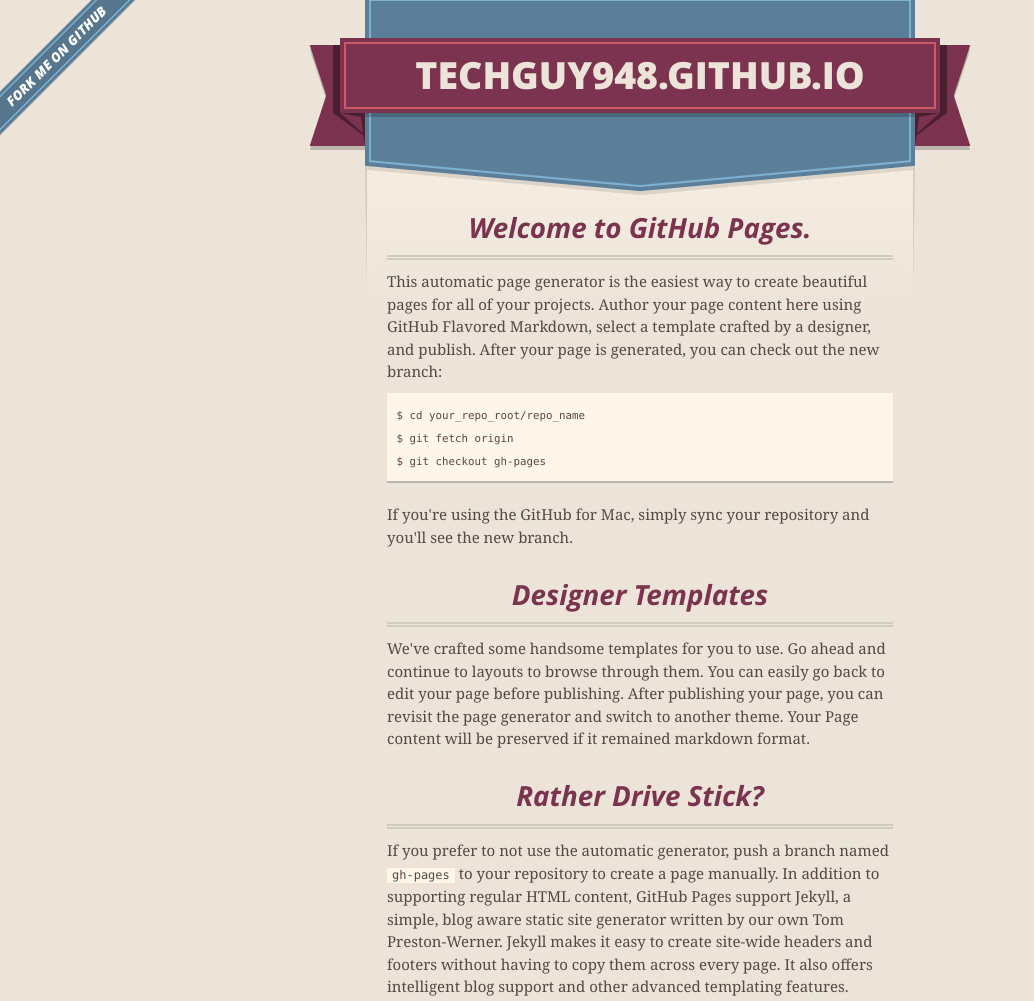
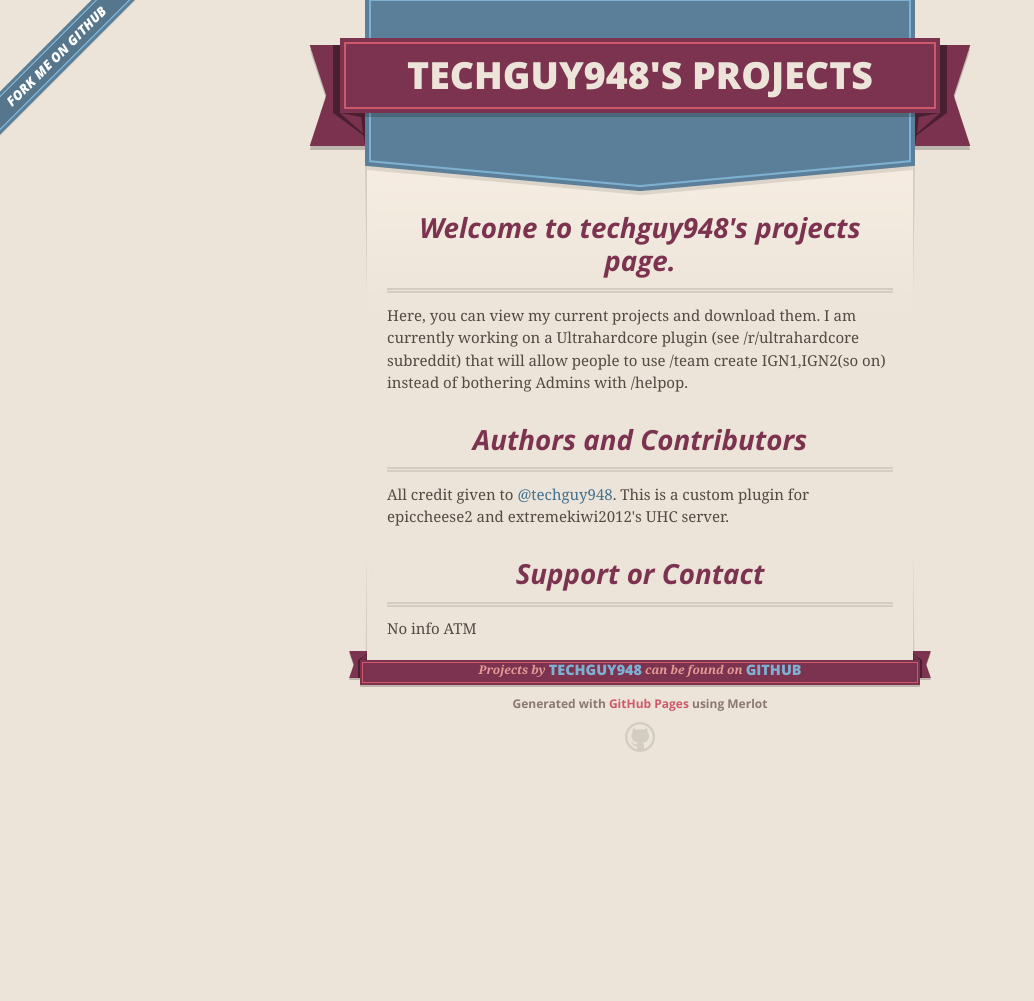
Before and after one commit to techguy948/techguy948.github.io, a plain HTML site: page index.html in a window 1280 px wide. Shown: the top 1001 px of the page, without its empty margins (0-1034 px from the left). After the commit the page ends 800 px from the top, so only its background shows below. Drawn offline with nearby package versions, Linux system fonts and the light colour scheme.

Commit message:
Replace master branch with page content via GitHub

```diff
--- a/index.html
+++ b/index.html
@@ -17,7 +17,7 @@
         $('#main_content').headsmart()
       })
     </script>
-    <title>Techguy948.github.io by techguy948</title>
+    <title>techguy948&#39;s projects by techguy948</title>
   </head>
 
   <body>
@@ -27,7 +27,7 @@
       <header>
         <span class="ribbon-outer">
           <span class="ribbon-inner">
-            <h1>Techguy948.github.io</h1>
+            <h1>techguy948&#39;s projects</h1>
             <h2></h2>
           </span>
           <span class="left-tail"></span>
@@ -46,36 +46,21 @@
 
       <section id="main_content">
         <h3>
-<a name="welcome-to-github-pages" class="anchor" href="#welcome-to-github-pages"><span class="octicon octicon-link"></span></a>Welcome to GitHub Pages.</h3>
+<a name="welcome-to-techguy948s-projects-page" class="anchor" href="#welcome-to-techguy948s-projects-page"><span class="octicon octicon-link"></span></a>Welcome to techguy948's projects page.</h3>
 
-<p>This automatic page generator is the easiest way to create beautiful pages for all of your projects. Author your page content here using GitHub Flavored Markdown, select a template crafted by a designer, and publish. After your page is generated, you can check out the new branch:</p>
-
-<pre><code>$ cd your_repo_root/repo_name
-$ git fetch origin
-$ git checkout gh-pages
-</code></pre>
-
-<p>If you're using the GitHub for Mac, simply sync your repository and you'll see the new branch.</p>
-
-<h3>
-<a name="designer-templates" class="anchor" href="#designer-templates"><span class="octicon octicon-link"></span></a>Designer Templates</h3>
-
-<p>We've crafted some handsome templates for you to use. Go ahead and continue to layouts to browse through them. You can easily go back to edit your page before publishing. After publishing your page, you can revisit the page generator and switch to another theme. Your Page content will be preserved if it remained markdown format.</p>
-
-<h3>
-<a name="rather-drive-stick" class="anchor" href="#rather-drive-stick"><span class="octicon octicon-link"></span></a>Rather Drive Stick?</h3>
-
-<p>If you prefer to not use the automatic generator, push a branch named <code>gh-pages</code> to your repository to create a page manually. In addition to supporting regular HTML content, GitHub Pages support Jekyll, a simple, blog aware static site generator written by our own Tom Preston-Werner. Jekyll makes it easy to create site-wide headers and footers without having to copy them across every page. It also offers intelligent blog support and other advanced templating features.</p>
+<p>Here, you can view my current projects and download them.
+I am currently working on a Ultrahardcore plugin (see /r/ultrahardcore subreddit) that will allow people to use /team create IGN1,IGN2(so on) instead of bothering Admins with /helpop.</p>
 
 <h3>
 <a name="authors-and-contributors" class="anchor" href="#authors-and-contributors"><span class="octicon octicon-link"></span></a>Authors and Contributors</h3>
 
-<p>You can <a href="https://github.com/blog/821" class="user-mention">@mention</a> a GitHub username to generate a link to their profile. The resulting <code>&lt;a&gt;</code> element will link to the contributor's GitHub Profile. For example: In 2007, Chris Wanstrath (<a href="https://github.com/defunkt" class="user-mention">@defunkt</a>), PJ Hyett (<a href="https://github.com/pjhyett" class="user-mention">@pjhyett</a>), and Tom Preston-Werner (<a href="https://github.com/mojombo" class="user-mention">@mojombo</a>) founded GitHub.</p>
+<p>All credit given to <a href="https://github.com/techguy948" class="user-mention">@techguy948</a>.
+This is a custom plugin for epiccheese2 and extremekiwi2012's UHC server.</p>
 
 <h3>
 <a name="support-or-contact" class="anchor" href="#support-or-contact"><span class="octicon octicon-link"></span></a>Support or Contact</h3>
 
-<p>Having trouble with Pages? Check out the documentation at <a href="http://help.github.com/pages">http://help.github.com/pages</a> or contact <a href="mailto:support@github.com">support@github.com</a> and we’ll help you sort it out.</p>
+<p>No info ATM</p>
       </section>
 
       <footer>
```
Also changed, not shown: params.json (+1 -1 lines).
